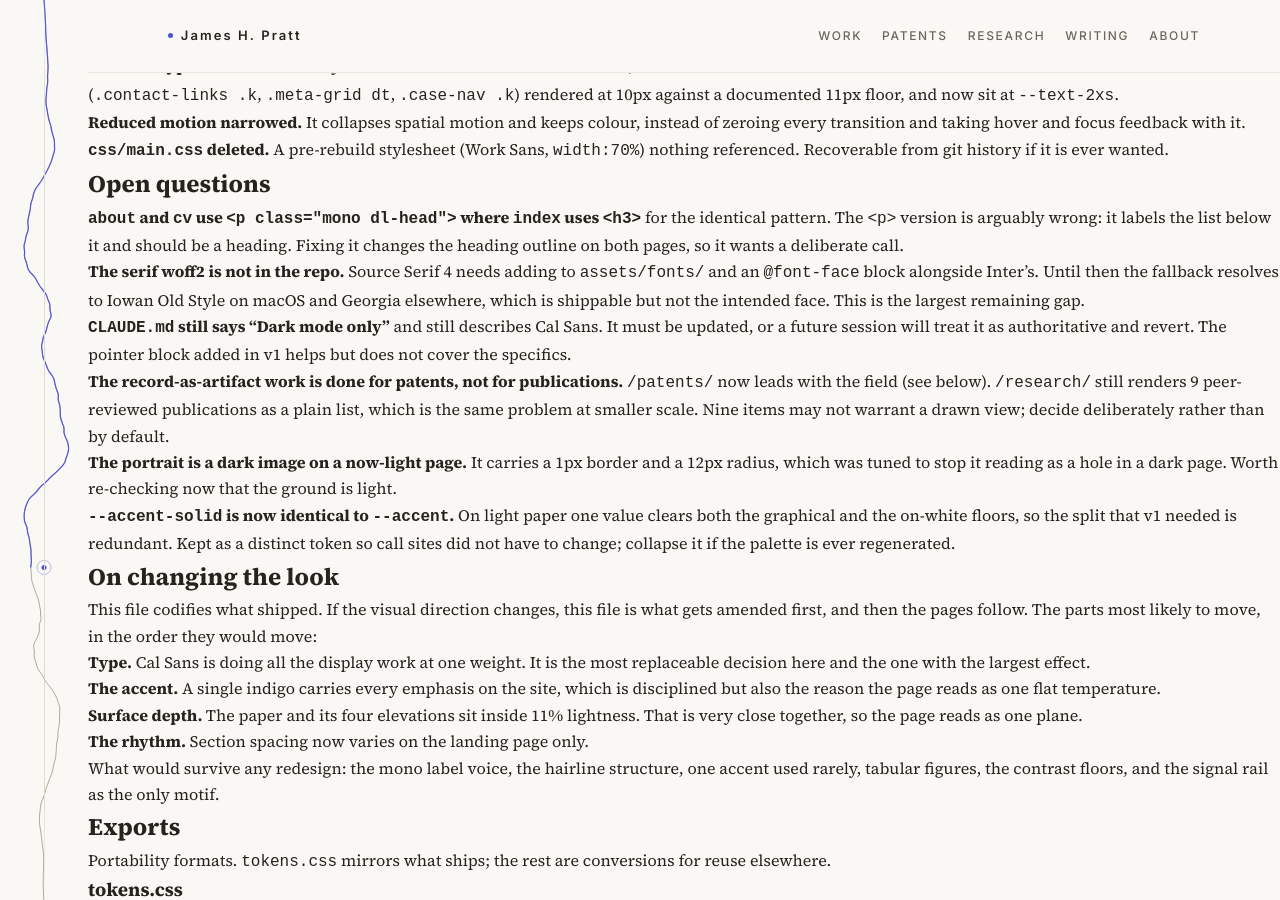
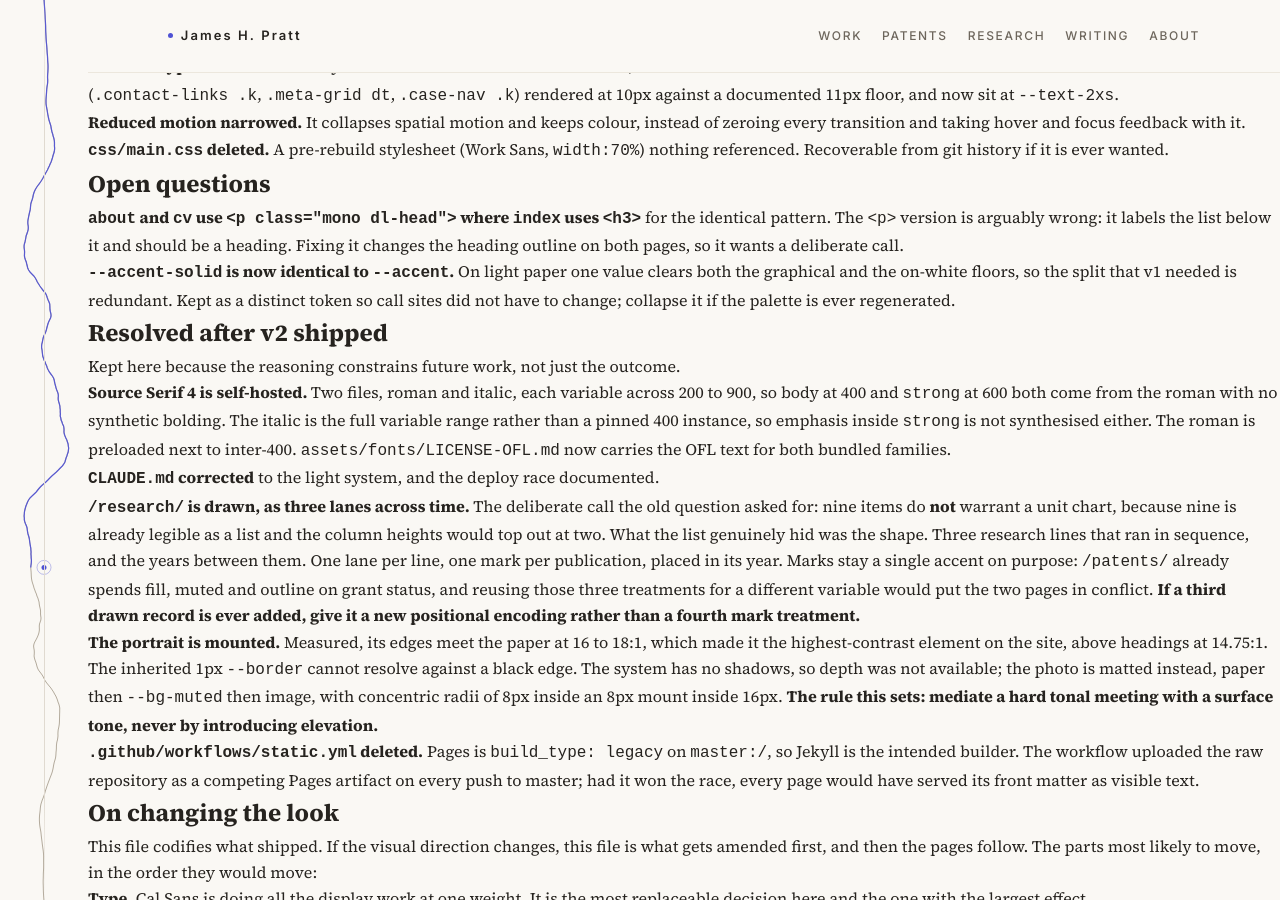
Before and after one commit to prattatx/prattatx.github.io, a Jekyll site: the page built from design.md, in a window 1280 px wide and 900 px high, scrolled down 5484 px. Built offline with Jekyll 4.4.1, drawn with Linux system fonts in a browser that asks for light colours; our own code applies the rules of GitHub Pages for plain Markdown files; some of the changed text lies outside the part shown.

Commit message:
Bring design.md and CLAUDE.md up to what actually shipped
design.md is the source of truth, so stale open questions in it are the
same hazard CLAUDE.md was: a future session reads them as current and
either redoes settled work or reverts it.

Four of the six open questions are now closed. They move to a "Resolved
after v2 shipped" section rather than being deleted, because two of them
set rules that constrain future work and the outcome alone would not
carry the reasoning:

- a third drawn record gets a new positional encoding, not a fourth mark
  treatment, so /patents/ keeps sole ownership of fill, muted and outline
- a hard tonal meeting is mediated with a surface tone, never by
  introducing elevation, since this system has no shadows

CLAUDE.md's deploy section described the race in the present tense. It
now records that static.yml was deleted and why, phrased as a standing
prohibition on adding another Pages-artifact workflow, which is the part
that matters to a future session. Its type line names Source Serif 4
instead of "a serif", and design.md no longer describes the font stack as
a fallback awaiting a woff2.

```diff
--- a/assets/css/main.css
+++ b/assets/css/main.css
@@ -1661,7 +1661,7 @@ a {
   border-radius: 1px;
   background: var(--accent);
 }
-.lane-track i.stack { grid-row: 1; }   /* a second grant in the same year */
+.lane-track i.stack { grid-row: 1; }   /* a second publication in the same year */
 .lane-count {
   font-family: var(--font-mono);
   font-size: var(--text-2xs);
--- a/design.md
+++ b/design.md
@@ -175,8 +175,8 @@ reading.** That inversion is the main fix for "reads like a dashboard."
 - **Structure and display**: Inter 500/600/700. Already self-hosted, four
   weights present, so no new font files are needed for this role. Tracking
   -0.02em to -0.035em at display sizes. Roman always; no italic headings.
-- **Body**: a text-optimised serif. Target **Source Serif 4** (OFL, free), with
-  a system fallback that works before the woff2 lands:
+- **Body**: **Source Serif 4** (OFL), self-hosted and variable across 200 to 900,
+  so body at 400 and `strong` at 600 come from one roman file. Stack:
   `'Source Serif 4', 'Iowan Old Style', 'Palatino Linotype', Palatino, Georgia,
   serif`. Georgia is the universal floor and is genuinely good at body sizes.
 - **Mono** (outlier): unchanged stack, but **scope reduced**. Mono is now for
@@ -381,25 +381,43 @@ All six questions raised when this file was first written are closed.
    for the identical pattern. The `<p>` version is arguably wrong: it labels the
    list below it and should be a heading. Fixing it changes the heading outline
    on both pages, so it wants a deliberate call.
-2. **The serif woff2 is not in the repo.** Source Serif 4 needs adding to
-   `assets/fonts/` and an `@font-face` block alongside Inter's. Until then the
-   fallback resolves to Iowan Old Style on macOS and Georgia elsewhere, which is
-   shippable but not the intended face. This is the largest remaining gap.
-3. **`CLAUDE.md` still says "Dark mode only"** and still describes Cal Sans. It
-   must be updated, or a future session will treat it as authoritative and
-   revert. The pointer block added in v1 helps but does not cover the specifics.
-4. **The record-as-artifact work is done for patents, not for publications.**
-   `/patents/` now leads with the field (see below). `/research/` still renders
-   9 peer-reviewed publications as a plain list, which is the same problem at
-   smaller scale. Nine items may not warrant a drawn view; decide deliberately
-   rather than by default.
-5. **The portrait is a dark image on a now-light page.** It carries a 1px border
-   and a 12px radius, which was tuned to stop it reading as a hole in a dark
-   page. Worth re-checking now that the ground is light.
-6. **`--accent-solid` is now identical to `--accent`.** On light paper one value
+2. **`--accent-solid` is now identical to `--accent`.** On light paper one value
    clears both the graphical and the on-white floors, so the split that v1
    needed is redundant. Kept as a distinct token so call sites did not have to
    change; collapse it if the palette is ever regenerated.
+
+## Resolved after v2 shipped
+
+Kept here because the reasoning constrains future work, not just the outcome.
+
+- **Source Serif 4 is self-hosted.** Two files, roman and italic, each variable
+  across 200 to 900, so body at 400 and `strong` at 600 both come from the roman
+  with no synthetic bolding. The italic is the full variable range rather than a
+  pinned 400 instance, so emphasis inside `strong` is not synthesised either.
+  The roman is preloaded next to inter-400. `assets/fonts/LICENSE-OFL.md` now
+  carries the OFL text for both bundled families.
+- **`CLAUDE.md` corrected** to the light system, and the deploy race documented.
+- **`/research/` is drawn, as three lanes across time.** The deliberate call the
+  old question asked for: nine items do **not** warrant a unit chart, because
+  nine is already legible as a list and the column heights would top out at two.
+  What the list genuinely hid was the shape. Three research lines that ran in
+  sequence, and the years between them. One lane per line, one mark per
+  publication, placed in its year. Marks stay a single accent on purpose:
+  `/patents/` already spends fill, muted and outline on grant status, and
+  reusing those three treatments for a different variable would put the two
+  pages in conflict. **If a third drawn record is ever added, give it a new
+  positional encoding rather than a fourth mark treatment.**
+- **The portrait is mounted.** Measured, its edges meet the paper at 16 to 18:1,
+  which made it the highest-contrast element on the site, above headings at
+  14.75:1. The inherited 1px `--border` cannot resolve against a black edge. The
+  system has no shadows, so depth was not available; the photo is matted instead,
+  paper then `--bg-muted` then image, with concentric radii of 8px inside an 8px
+  mount inside 16px. **The rule this sets: mediate a hard tonal meeting with a
+  surface tone, never by introducing elevation.**
+- **`.github/workflows/static.yml` deleted.** Pages is `build_type: legacy` on
+  `master:/`, so Jekyll is the intended builder. The workflow uploaded the raw
+  repository as a competing Pages artifact on every push to master; had it won
+  the race, every page would have served its front matter as visible text.
 
 ## On changing the look
 
```
Also changed, not shown: CLAUDE.md (+11 -12 lines).
